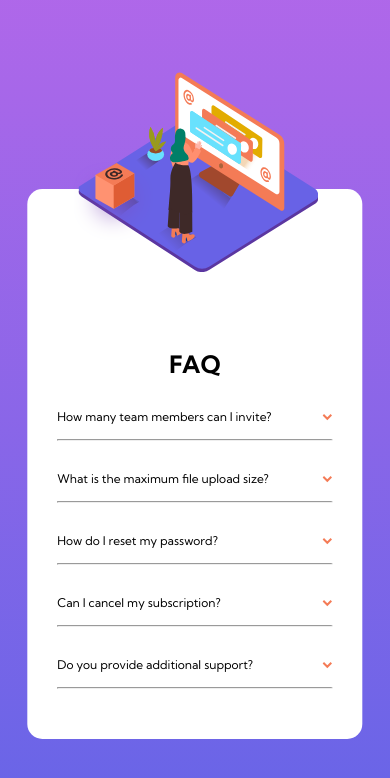
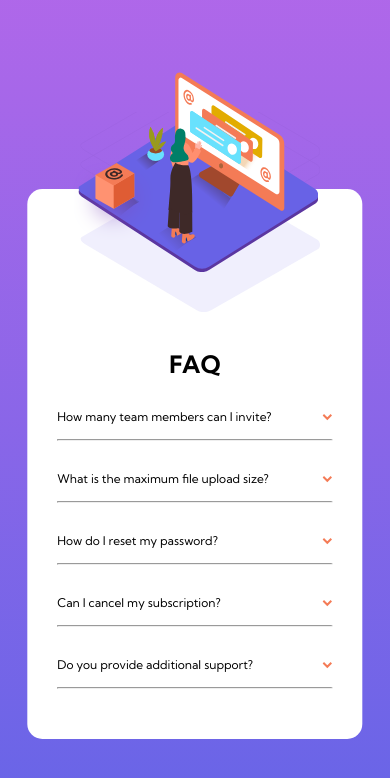
Before and after one commit to Floor20/faq-accordion-card, a plain HTML site: page index.html in a window 390 px wide. Drawn offline with Linux system fonts and the light colour scheme.

Commit message:
Background adjustments

```diff
--- a/css/queries.css
+++ b/css/queries.css
@@ -17,15 +17,15 @@
   }
 
   .img-container:before {
-    background: url("./images/bg-pattern-desktop.svg") no-repeat;
+    background: url("../images/bg-pattern-desktop.svg") no-repeat;
     background-size: cover;
-    background-position: left -55% top 280%;
+    background-position: left -55% top 100%;
     height: 200px;
     width: 240px;
     content: "";
     position: absolute;
     left: 51%;
-    top: 50%;
+    top: 20%;
     transform: translate(-50%);
   }
 
--- a/css/style.css
+++ b/css/style.css
@@ -31,7 +31,7 @@ body {
 }
 
 .full-box:before {
-  background: url("./images/bg-pattern-desktop.svg") no-repeat -560px -280px;
+  background: url("../images/bg-pattern-desktop.svg") no-repeat -560px -280px;
   content: "";
   height: 100%;
   width: 100%;
```
